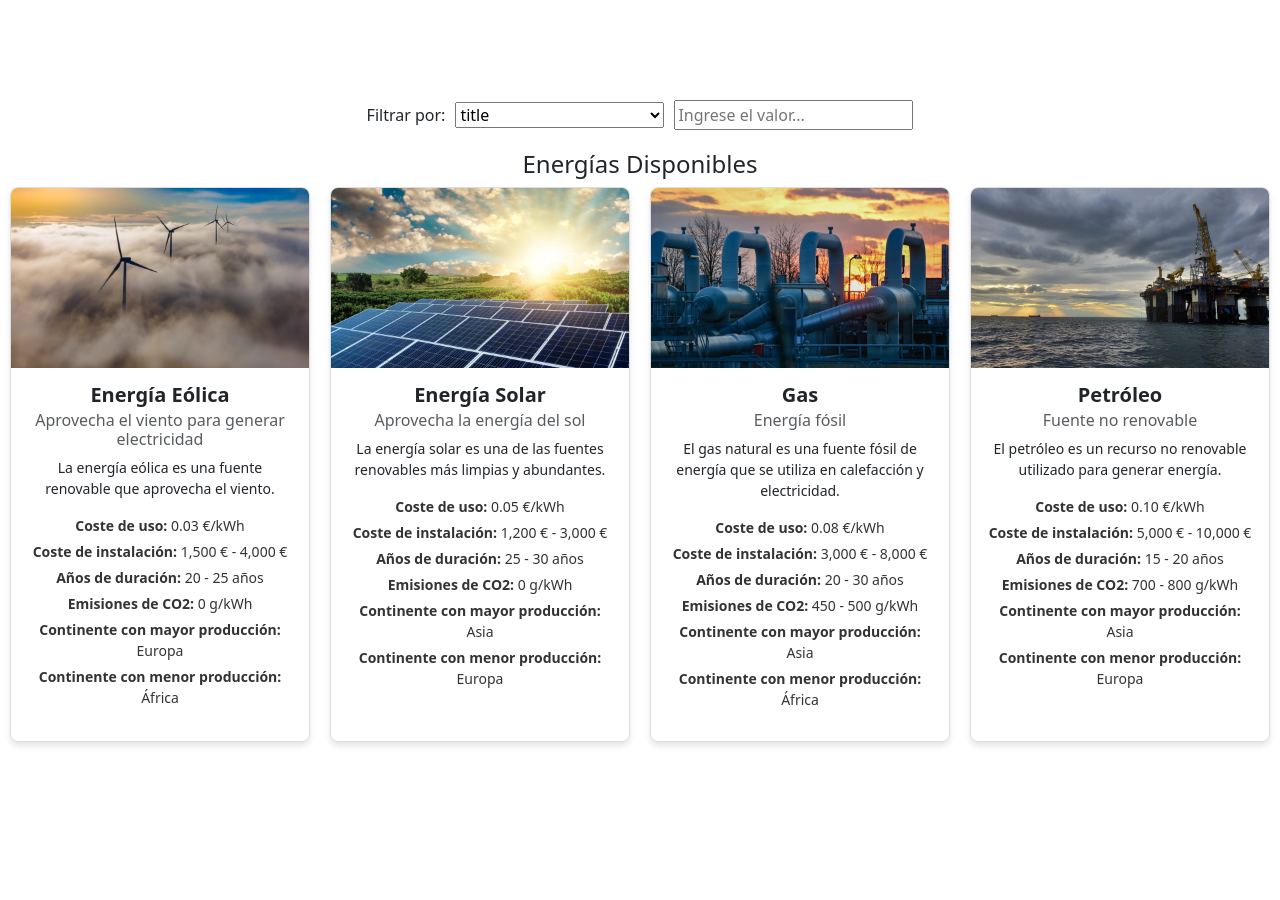
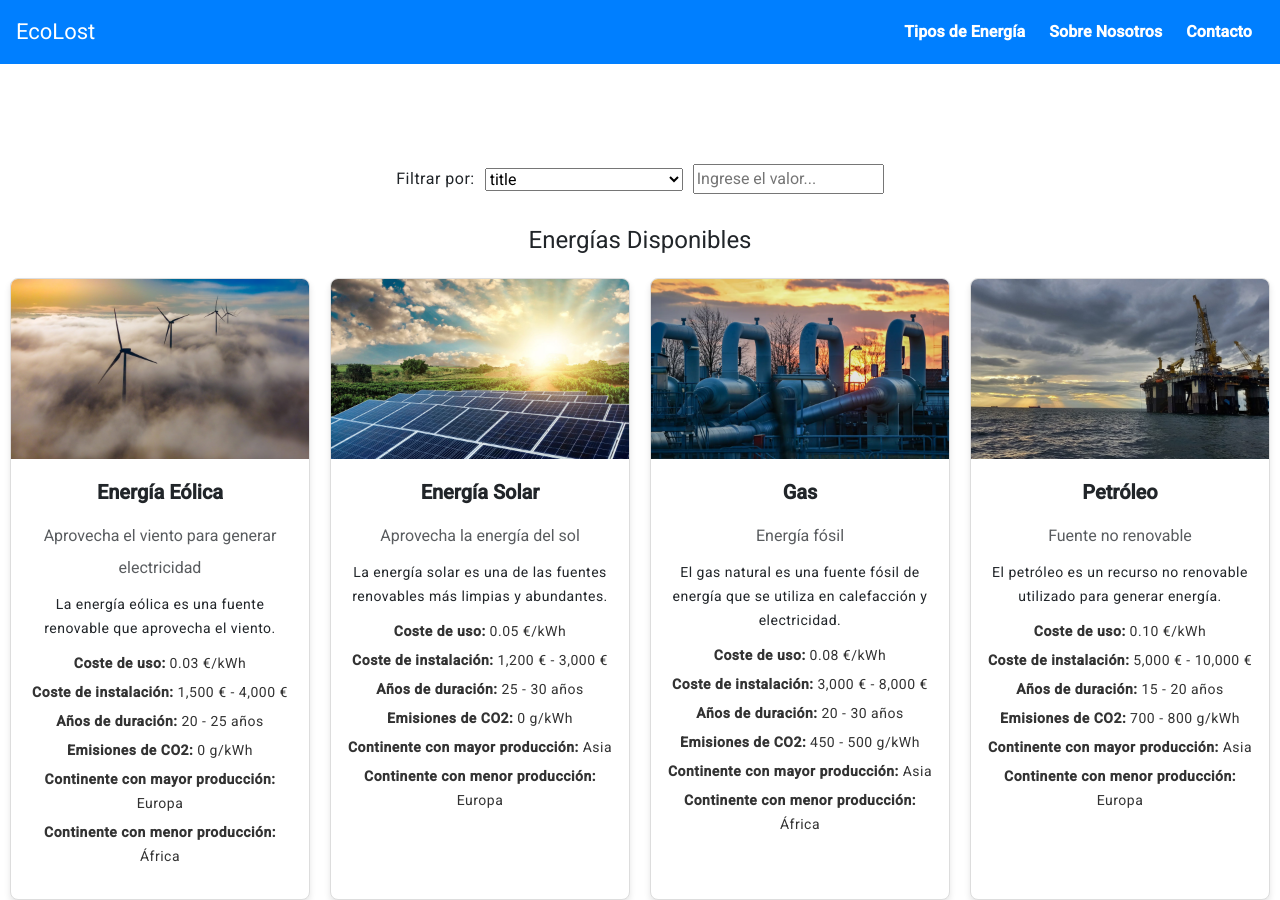
Before and after one commit to diMorillas/PJ102425_EnergiasRenovables, an Angular app in the folder P10_2425/: page / in a window 1280 px wide. Before the commit the page ends 800 px from the top, so only its background shows below. Built offline with nearby package versions, Linux system fonts and the light colour scheme.

Commit message:
Added Material Design

```diff
--- a/P10_2425/angular.json
+++ b/P10_2425/angular.json
@@ -27,6 +27,7 @@
               }
             ],
             "styles": [
+              "@angular/material/prebuilt-themes/azure-blue.css",
               "src/styles.css"
             ],
             "scripts": []
@@ -85,6 +86,7 @@
               }
             ],
             "styles": [
+              "@angular/material/prebuilt-themes/azure-blue.css",
               "src/styles.css"
             ],
             "scripts": []
--- a/P10_2425/package.json
+++ b/P10_2425/package.json
@@ -11,10 +11,12 @@
   "private": true,
   "dependencies": {
     "@angular/animations": "^18.2.0",
+    "@angular/cdk": "~18.2.14",
     "@angular/common": "^18.2.0",
     "@angular/compiler": "^18.2.0",
     "@angular/core": "^18.2.0",
     "@angular/forms": "^18.2.0",
+    "@angular/material": "~18.2.14",
     "@angular/platform-browser": "^18.2.0",
     "@angular/platform-browser-dynamic": "^18.2.0",
     "@angular/router": "^18.2.0",
--- a/P10_2425/src/app/app.component.ts
+++ b/P10_2425/src/app/app.component.ts
@@ -1,13 +1,16 @@
 import { Component } from '@angular/core';
-import { RouterOutlet } from '@angular/router';
+import { NavegatorComponent } from './nav.app.component';
+import { CardComponent } from './card.component';
 
 @Component({
   selector: 'app-root',
   standalone: true,
-  imports: [RouterOutlet],
-  templateUrl: './app.component.html',
-  styleUrls: ['./app.component.css']
+  imports: [NavegatorComponent, CardComponent],
+  template: `
+    <app-nav></app-nav>
+    <main>
+      <app-card></app-card>
+    </main>
+  `
 })
-export class AppComponent {
-  title = 'P10_2425';
-}
+export class AppComponent {}
--- a/P10_2425/src/app/nav.app.component.ts
+++ b/P10_2425/src/app/nav.app.component.ts
@@ -1,11 +1,20 @@
 import { Component } from '@angular/core';
+import { MatToolbarModule } from '@angular/material/toolbar';
+import { MatButtonModule } from '@angular/material/button';
+import { MatIconModule } from '@angular/material/icon';
+import { NgIf } from '@angular/common';
 
 @Component({
-  selector: 'app-navegator',
+  selector: 'app-nav',
   standalone: true,
+  imports: [MatToolbarModule, MatButtonModule, MatIconModule, NgIf],
   templateUrl: './nav.component.html',
-  styleUrls: ['./nav.component.css'],
+  styleUrls: ['./nav.component.css']
 })
 export class NavegatorComponent {
-  title = 'navegator';
+  menuOpen = false;
+
+  toggleMenu() {
+    this.menuOpen = !this.menuOpen;
+  }
 }
--- a/P10_2425/src/app/nav.component.css
+++ b/P10_2425/src/app/nav.component.css
@@ -1,38 +1,75 @@
 /*Globales*/
+html, body { height: 100%; }
+body { margin: 0; font-family: Roboto, "Helvetica Neue", sans-serif; }
 
 *{
     box-sizing: border-box;
 }
 
-body{
-    margin: 0;
-    padding: 0;
-    font-family: "Montserrat", sans-serif;
-}
-
 a{
     text-decoration: none;
-    color: black;
+    color: white;
     font-weight: bold;
 }
 
 /*Navegador*/
-.navbar{
-    background-color: #EBD5D5;
+/* Ajustar el navbar */
+/* Estilo general del navbar */
+.navbar {
+  display: flex;
+  align-items: center;
+  padding: 0 20px;
+  box-shadow: 0px 4px 6px rgba(0, 0, 0, 0.1);
+  transition: box-shadow 0.3s ease-in-out;
+}
+.mat-toolbar{
+background-color: #007FFF !important;
+color: white !important;
+}
+/* Espaciador para mover los botones a la derecha */
+.spacer {
+  flex: 1;
 }
 
-.navbar-brand img {
-    border-radius: 50%;
-    object-fit: cover;
-    box-shadow: 0 4px 6px rgba(0, 0, 0, 0.1);
+/* Estilos de los botones */
+.nav-links button {
+  color: white;
+  font-size: 16px;
+  font-weight: bold;
+  transition: background 0.3s ease, transform 0.2s ease;
+}
+
+/* Animación al pasar el ratón */
+.nav-links button:hover {
+  background: rgba(255, 255, 255, 0.2);
+  transform: scale(1.05);
+}
+
+
+/* Ocultar menú hamburguesa en pantallas grandes */
+.menu-button {
+  display: none;
+}
+
+/* Estilos para menú desplegable en móviles */
+.mobile-menu {
+  display: flex;
+  flex-direction: column;
+  background-color: white;
+  padding: 10px;
+  position: absolute;
+  top: 56px;
+  right: 0;
+  width: 200px;
+  box-shadow: 0px 2px 10px rgba(0, 0, 0, 0.2);
+}
+
+/* Responsive: Mostrar menú hamburguesa en móviles */
+@media (max-width: 768px) {
+  .nav-links {
+    display: none;
   }
-
-  .nav-link{
-    font-weight: 400;
-    transition: all 0.3 ease;
+  .menu-button {
+    display: inline-block;
   }
-
-  .nav-link:hover {
-    color: #007bff !important;
-    font-weight: 450;
-  }
+}
--- a/P10_2425/src/app/nav.component.html
+++ b/P10_2425/src/app/nav.component.html
@@ -1,44 +1,26 @@
-<nav class="navbar navbar-expand-lg navbar-light">
-  <div class="container-fluid">
-    <a class="navbar-brand" href="#">
-      <img
-      src="./assets/images/logo.svg"
-      width="40"
-      height="40"
-      class="d-inline-block align-text-top"
-    />
+<mat-toolbar>
+  <span class="logo">EcoLost</span>
 
+  <!-- Espaciador para alinear los botones a la derecha -->
+  <span class="spacer"></span>
 
-    </a>
-    <button
-      class="navbar-toggler"
-      type="button"
-      data-bs-toggle="collapse"
-      data-bs-target="#navbarNav"
-      aria-controls="navbarNav"
-      aria-expanded="false"
-      aria-label="Toggle navigation"
-    >
-      <span class="navbar-toggler-icon"></span>
-    </button>
-    <!-- Elementos del menú -->
-    <div class="collapse navbar-collapse" id="navbarNav">
-      <ul class="navbar-nav">
-        <!-- Tipos de Energía -->
-        <li class="nav-item">
-          <a class="nav-link" href="#">Tipos de Energía</a>
-        </li>
+  <!-- Botones de navegación para pantallas grandes -->
+  <div class="nav-links">
+    <button mat-button>Tipos de Energía</button>
+    <button mat-button>Sobre Nosotros</button>
+    <button mat-button>Contacto</button>
+  </div>
 
-        <!-- Sobre Nosotros -->
-        <li class="nav-item">
-          <a class="nav-link" href="#">Sobre Nosotros</a>
-        </li>
+  <!-- Menú hamburguesa en pantallas pequeñas -->
+  <button mat-icon-button class="menu-button" (click)="toggleMenu()">
+    <mat-icon></mat-icon>
+  </button>
+</mat-toolbar>
 
-        <!-- Contacto -->
-        <li class="nav-item">
-          <a class="nav-link" href="#">Contacto</a>
-        </li>
-      </ul>
-    </div>
-  </div>
-</nav>
+<!-- Menú desplegable en móviles -->
+<div class="mobile-menu" *ngIf="menuOpen">
+
+  <button mat-button>Tipos de Energía</button>
+  <button mat-button>Sobre Nosotros</button>
+  <button mat-button>Contacto</button>
+</div>
--- a/P10_2425/src/index.html
+++ b/P10_2425/src/index.html
@@ -10,8 +10,12 @@
   <link rel="preconnect" href="https://fonts.googleapis.com">
   <link rel="preconnect" href="https://fonts.gstatic.com" crossorigin>
   <link href="https://fonts.googleapis.com/css2?family=Montserrat:ital,wght@0,100..900;1,100..900&family=Poppins:ital,wght@0,100;0,200;0,300;0,400;0,500;0,600;0,700;0,800;0,900;1,100;1,200;1,300;1,400;1,500;1,600;1,700;1,800;1,900&display=swap" rel="stylesheet">
+  <link href="https://fonts.googleapis.com/css2?family=Roboto:wght@300;400;500&display=swap" rel="stylesheet">
+  <link href="https://fonts.googleapis.com/icon?family=Material+Icons" rel="stylesheet">
 </head>
-<body>
+<body class="mat-typography">
+  <app-nav></app-nav>
+  <app-root></app-root>
   <app-card></app-card>
 </body>
 </html>
--- a/P10_2425/src/main.ts
+++ b/P10_2425/src/main.ts
@@ -6,7 +6,19 @@ import { FooterComponent } from './app/footer.app.component';
 import { AboutUsComponent } from './app/aboutus.app.component';
 import { AppComponent } from './app/app.component';
 import { CardComponent } from './app/card.component';
+import { importProvidersFrom } from '@angular/core';
+import { MatButtonModule } from '@angular/material/button';
+import { MatToolbarModule } from '@angular/material/toolbar';
+import { BrowserAnimationsModule } from '@angular/platform-browser/animations';
+import { provideAnimationsAsync } from '@angular/platform-browser/animations/async';
 
 
-bootstrapApplication(CardComponent, appConfig)
-  .catch((err) => console.error('Error al inicializar la aplicación:', err));
+bootstrapApplication(AppComponent, {
+  providers: [
+    importProvidersFrom(
+      BrowserAnimationsModule,
+      MatButtonModule,
+      MatToolbarModule
+    ), provideAnimationsAsync(), provideAnimationsAsync(), provideAnimationsAsync()
+  ],
+}).catch((err) => console.error(err));
--- a/P10_2425/src/styles.css
+++ b/P10_2425/src/styles.css
@@ -1 +1,4 @@
 /* You can add global styles to this file, and also import other style files */
+
+html, body { height: 100%; }
+body { margin: 0; font-family: Roboto, "Helvetica Neue", sans-serif; }
```
Also changed, not shown: 2 other files (tests, documents, lock files or other folders).
